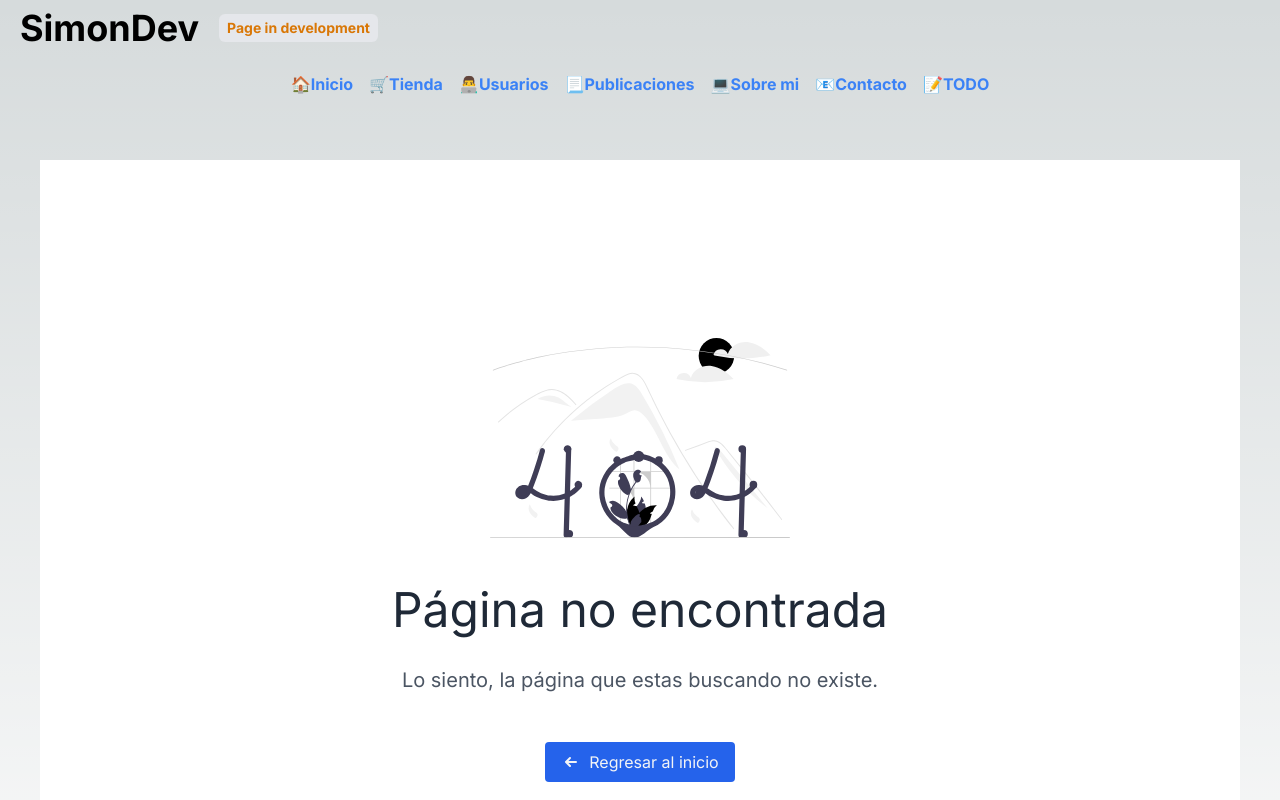
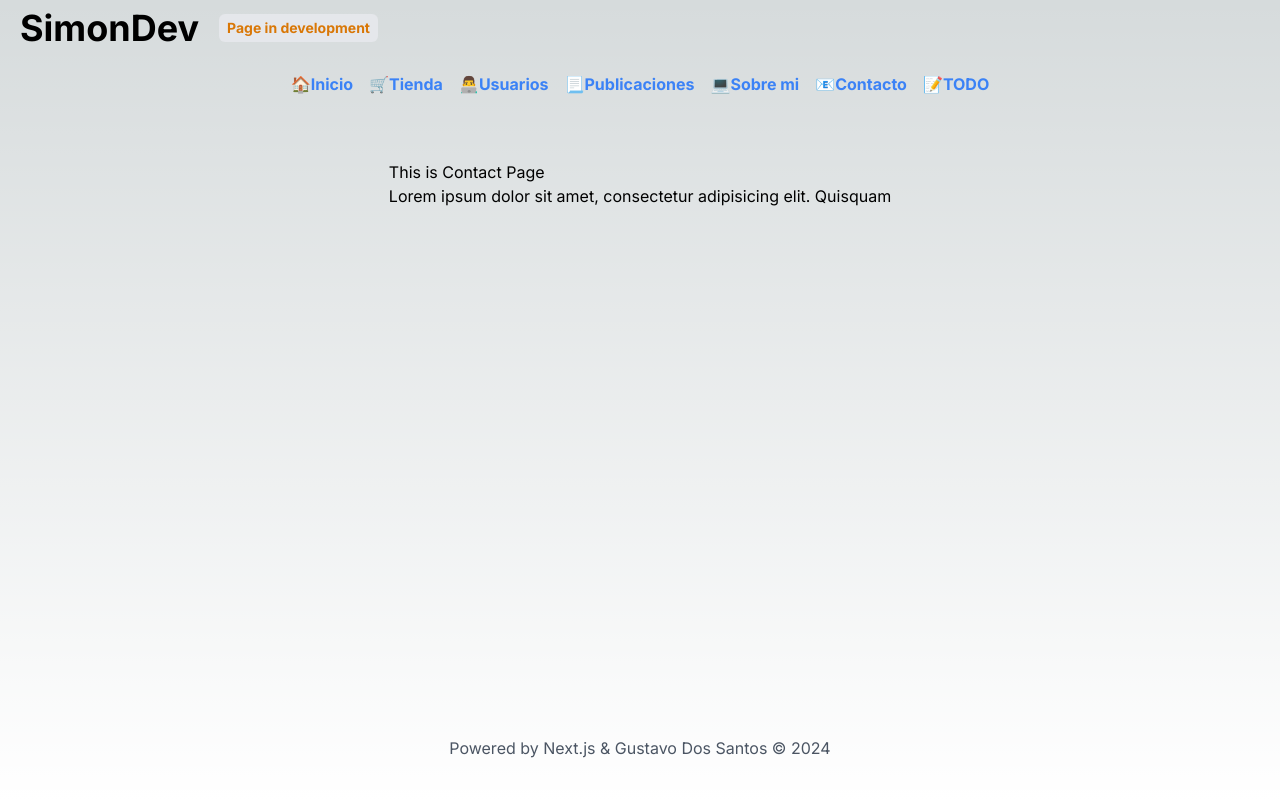
Before and after one commit to GustavoSDS/nestjs-course, a Next.js app: page /contact in a window 1280 px wide. Before the commit this address had no page. Shown: the top 800 px of the page. Built offline with nearby package versions, Linux system fonts and the light colour scheme.

Commit message:
Add page contact and edit file nextjs.config

```diff
--- a/next.config.mjs
+++ b/next.config.mjs
@@ -6,7 +6,7 @@ const nextConfig = {
     return [
       {
         source: "/api/:path*",
-        destination: `https://nestjs-course-beta.vercel.app/:path*`,
+        destination: `https://nestjs-course:path*`,
       },
     ];
   },
--- /dev/null
+++ b/src/app/contact/page.tsx
@@ -0,0 +1,10 @@
+interface Props {}
+const ContactPage = (props: Props) => {
+  return (
+    <div>
+      This is Contact Page
+      <p>Lorem ipsum dolor sit amet, consectetur adipisicing elit. Quisquam</p>
+    </div>
+  );
+};
+export default ContactPage;
```
